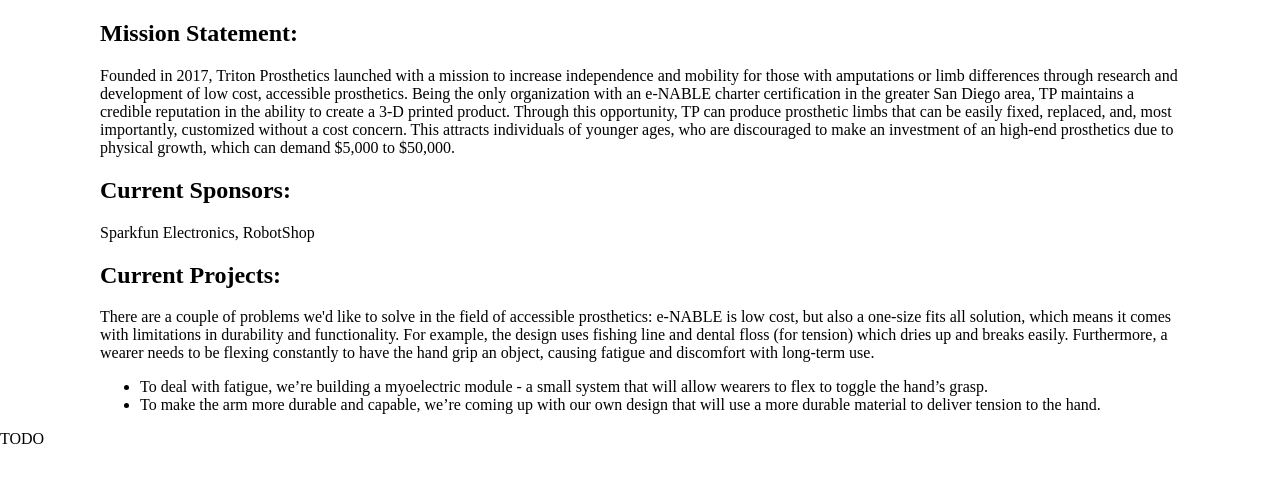
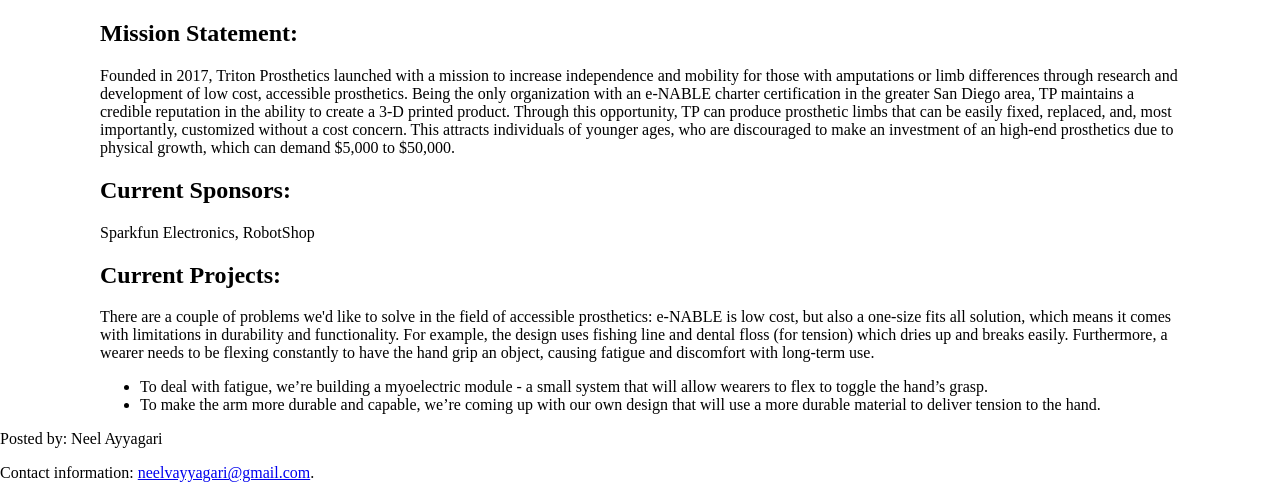
Before and after one commit to Triton-Prosthetics/Triton-Prosthetics.github.io, a Jekyll site: the page built from about.html, in a window 1280 px wide. Shown: the part 514-1012 px from the top of the page. Built offline with Jekyll 4.4.1, drawn with Linux system fonts in a browser that asks for light colours; before the commit the page ends 962 px from its top, so only the background shows below that.

Commit message:
Update article.html

```diff
--- a/_layouts/article.html
+++ b/_layouts/article.html
@@ -26,7 +26,9 @@
             {{content}}
         </article>
         <footer>
-            TODO
+            <p>Posted by: Neel Ayyagari</p>
+            <p>Contact information: <a href="mailto:someone@example.com">
+            neelvayyagari@gmail.com</a>.</p>
         </footer>
     </body>
 </html>
```
